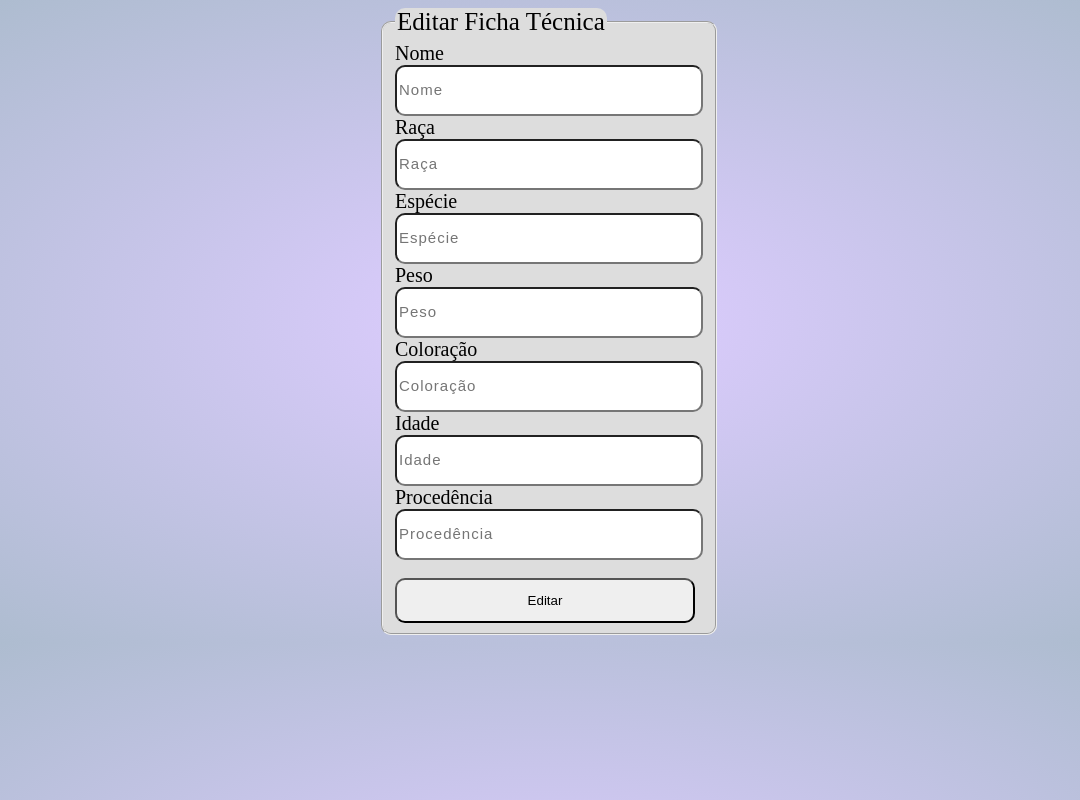
After one commit to NlsGAA/SistemaVeterin-rio, a PHP site: page /editar.php in a window 1280 px wide. The commit adds this page. Shown: the whole page, without its empty margins (91-1171 px from the left). Run offline with PHP 8.4, Linux system fonts and the light colour scheme; data that the repository does not hold is empty.

Commit message:
adding edit at Registros.php, working

```diff
--- /dev/null
+++ b/editar.php
@@ -0,0 +1,54 @@
+<?php
+        session_start();
+        include_once('conexao.php');
+        $id = filter_input(INPUT_GET, 'id', FILTER_VALIDATE_INT);
+        $result_edit = "SELECT * FROM registros_fichatec WHERE id = '$id'";
+        $resultado_edit = mysqli_query($conn, $result_edit);
+        $row_edit = mysqli_fetch_assoc($resultado_edit);
+?>
+
+<!DOCTYPE html>
+<html lang="en">
+<head>
+    <meta charset="UTF-8">
+    <meta name="viewport" content="width=device-width, initial-scale=1.0">
+    <title>Editar Ficha Técnica</title>
+    <link rel="stylesheet" href="fichaTec.css">
+</head>
+<body>
+
+    <form method="POST" action="edit_cadastro.php">
+        <fieldset>
+
+            <legend>Editar Ficha Técnica</legend>
+
+
+            <input type="hidden" name="id" value="<?php echo $row_edit['id']; ?>">
+            <label>Nome</br>
+                <input type="text" name="nome" placeholder="Nome" value="<?php echo $row_edit['nome']; ?>">
+            </label></br>
+            <label>Raça</br>
+                <input type="text" name="raca" placeholder="Raça" value="<?php echo $row_edit['raca']; ?>">
+            </label></br>
+            <label>Espécie</br>
+                <input type="text" name="especie" placeholder="Espécie" value="<?php echo $row_edit['especie']; ?>">
+            </label></br>
+            <label>Peso</br>
+                <input type="text" name="peso" placeholder="Peso" value="<?php echo $row_edit['peso']; ?>">
+            </label></br>
+            <label>Coloração</br>
+                <input type="text" name="coloracao" placeholder="Coloração" value="<?php echo $row_edit['coloracao']; ?>">
+            </label></br>
+            <label>Idade</br>
+                <input type="number" name="idade" placeholder="Idade" value="<?php echo $row_edit['idade']; ?>">
+            </label></br>
+            <label>Procedência</br>
+                <input type="text" name="procedencia" placeholder="Procedência" value="<?php echo $row_edit['procedencia']; ?>">
+            </label></br></br>
+            <input type="submit" value="Editar">
+
+        </fieldset>
+    </form>
+
+</body>
+</html>
--- a/registros.php
+++ b/registros.php
@@ -37,7 +37,8 @@
         while($row_user = mysqli_fetch_assoc($resultado_ficha)){
             echo "Id:".$row_user['id']."<br>";
             echo "Nome:".$row_user['nome']."<br>";
-            echo "Raça:".$row_user['raca']."<br><hr>";
+            echo "Raça:".$row_user['raca']."<br>";
+            echo "<a href='editar.php?id=".$row_user['id']."'>Editar</a><br><hr>";
         }
 
         //Paginação - Somar a quantidade de usuários
```
Also changed, not shown: edit_cadastro.php (added, +27 -0 lines).
